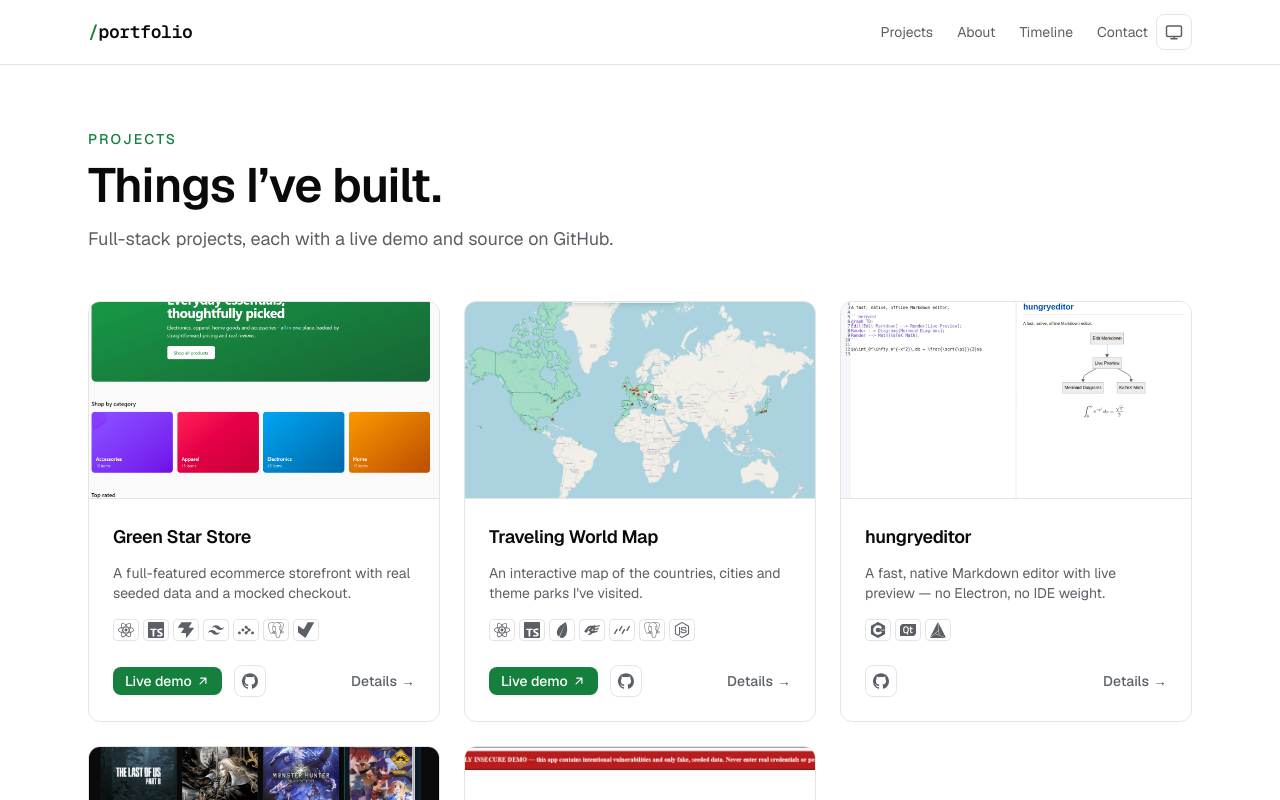
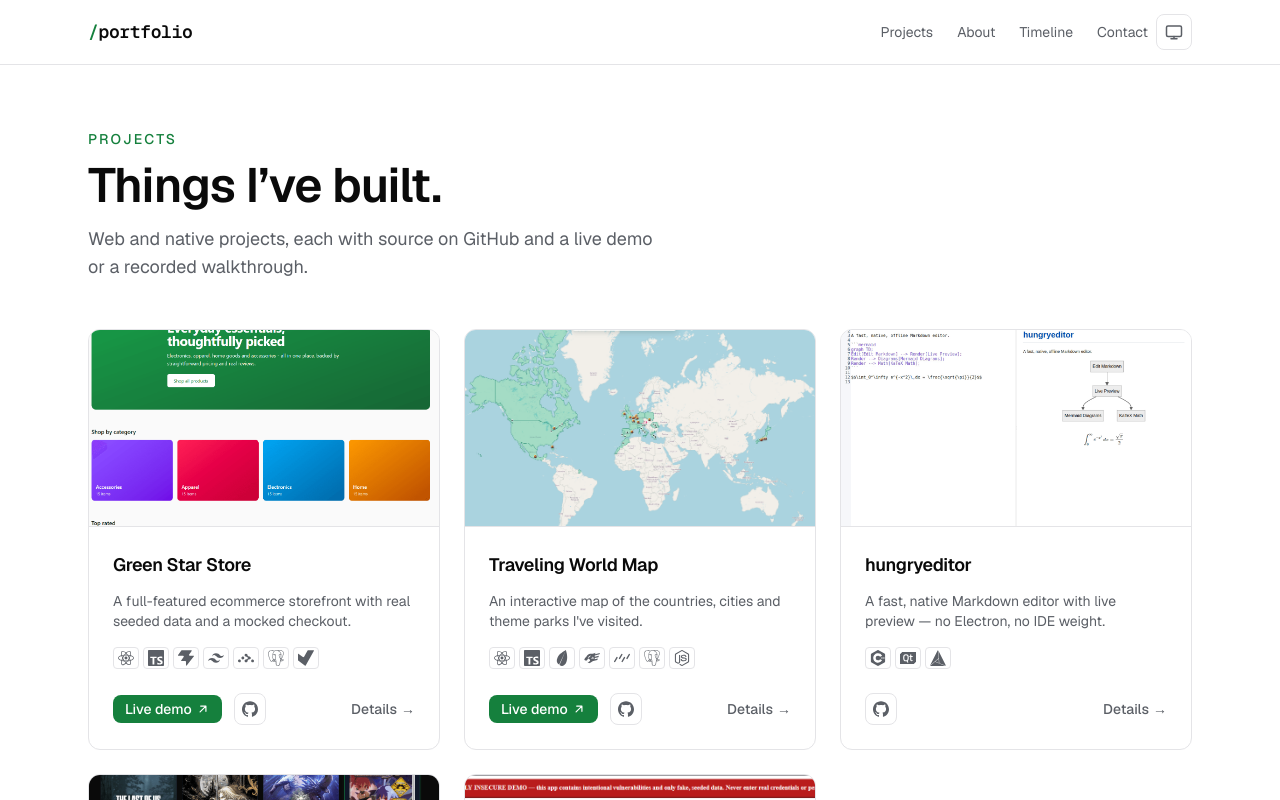
Before and after one commit to dagike/portfolio, a Next.js app: page /projects in a window 1280 px wide. Shown: the top 800 px of the page. Built offline with nearby package versions, Linux system fonts and the light colour scheme.

Commit message:
update: projects page intro copy

```diff
--- a/src/app/projects/page.tsx
+++ b/src/app/projects/page.tsx
@@ -25,7 +25,8 @@ export default function ProjectsPage() {
         Things I&rsquo;ve built.
       </h1>
       <p className="mt-md max-w-[36rem] text-lg text-muted">
-        Full-stack projects, each with a live demo and source on GitHub.
+        Web and native projects, each with source on GitHub and a live demo
+        or a recorded walkthrough.
       </p>
 
       <h2 className="sr-only">All projects</h2>
```
